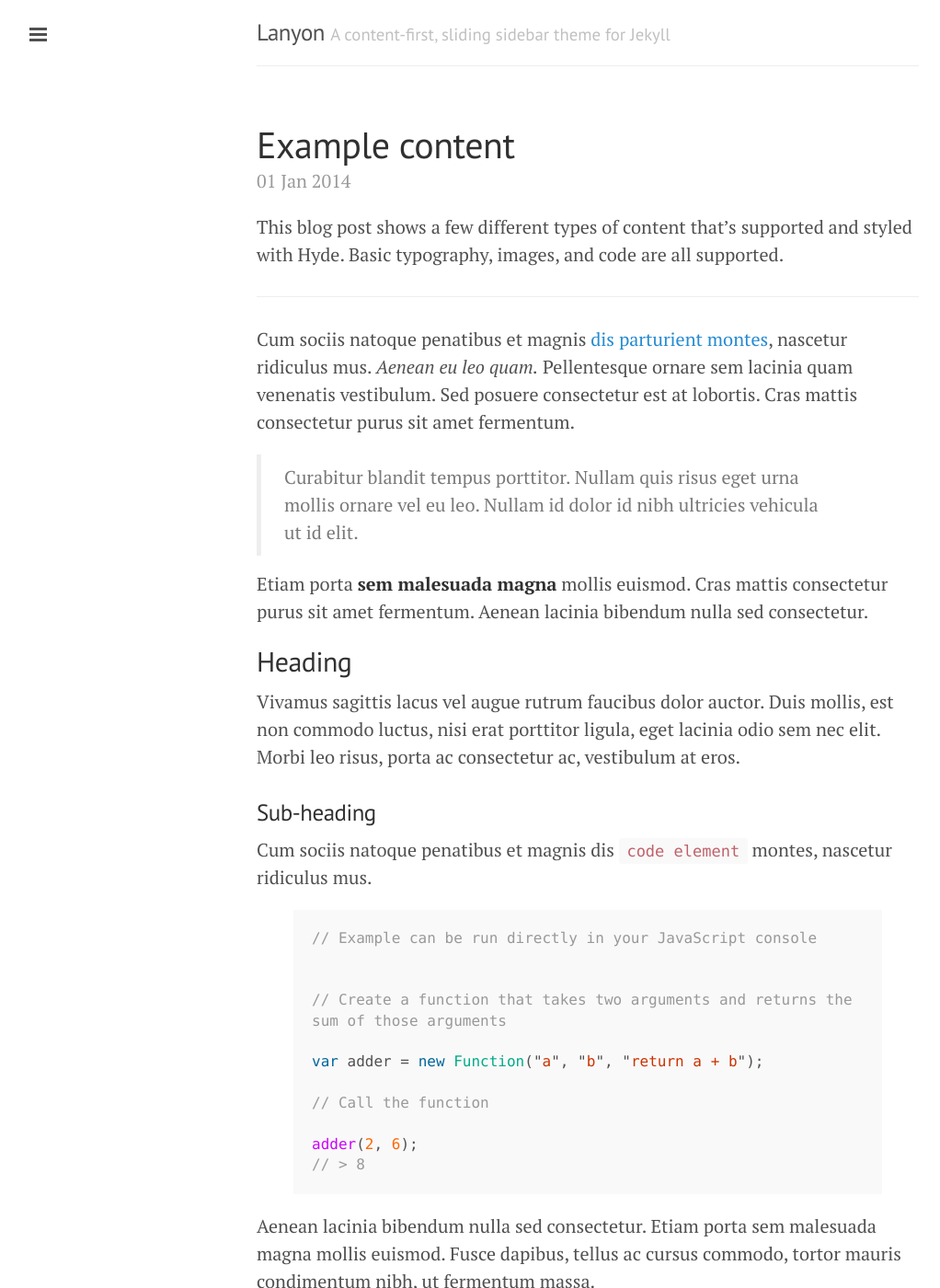
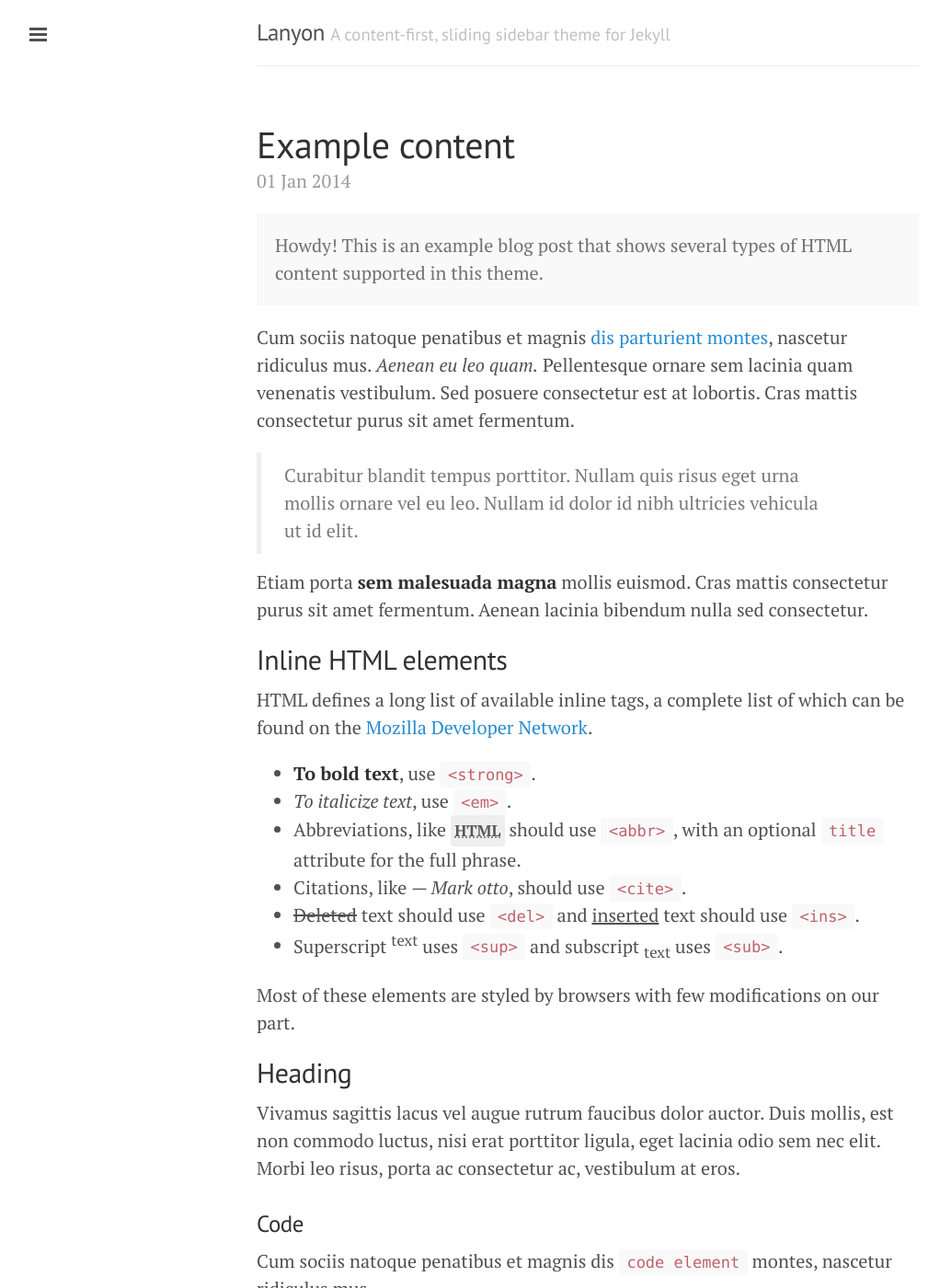
Before and after one commit to qiuyi943/qiuyi943.github.io, a Jekyll site: the page built from _posts/2014-01-01-example-content.md, in a window 1280 px wide and 1400 px high. Shown: the whole window at 92% size, without its empty margins (1-1023 px from the left). Built offline with Jekyll 4.4.1, drawn with Linux system fonts in a browser that asks for light colours; Markdown is read by kramdown in place of the engine named in the settings; some of the changed text lies outside the part shown.

Commit message:
pull in updated example content from poole

```diff
--- a/_posts/2014-01-01-example-content.md
+++ b/_posts/2014-01-01-example-content.md
@@ -3,9 +3,10 @@
 title: Example content
 ---
 
-This blog post shows a few different types of content that's supported and styled with Hyde. Basic typography, images, and code are all supported.
 
------
+<div class="message">
+  Howdy! This is an example blog post that shows several types of HTML content supported in this theme.
+</div>
 
 Cum sociis natoque penatibus et magnis <a href="#">dis parturient montes</a>, nascetur ridiculus mus. *Aenean eu leo quam.* Pellentesque ornare sem lacinia quam venenatis vestibulum. Sed posuere consectetur est at lobortis. Cras mattis consectetur purus sit amet fermentum.
 
@@ -13,11 +14,24 @@
 
 Etiam porta **sem malesuada magna** mollis euismod. Cras mattis consectetur purus sit amet fermentum. Aenean lacinia bibendum nulla sed consectetur.
 
+## Inline HTML elements
+
+HTML defines a long list of available inline tags, a complete list of which can be found on the [Mozilla Developer Network](https://developer.mozilla.org/en-US/docs/Web/HTML/Element).
+
+- **To bold text**, use `<strong>`.
+- *To italicize text*, use `<em>`.
+- Abbreviations, like <abbr title="HyperText Markup Langage">HTML</abbr> should use `<abbr>`, with an optional `title` attribute for the full phrase.
+- Citations, like <cite>&mdash; Mark otto</cite>, should use `<cite>`.
+- <del>Deleted</del> text should use `<del>` and <ins>inserted</ins> text should use `<ins>`.
+- Superscript <sup>text</sup> uses `<sup>` and subscript <sub>text</sub> uses `<sub>`.
+
+Most of these elements are styled by browsers with few modifications on our part.
+
 ## Heading
 
 Vivamus sagittis lacus vel augue rutrum faucibus dolor auctor. Duis mollis, est non commodo luctus, nisi erat porttitor ligula, eget lacinia odio sem nec elit. Morbi leo risus, porta ac consectetur ac, vestibulum at eros.
 
-### Sub-heading
+### Code
 
 Cum sociis natoque penatibus et magnis dis `code element` montes, nascetur ridiculus mus.
 
@@ -34,7 +48,7 @@
 
 Aenean lacinia bibendum nulla sed consectetur. Etiam porta sem malesuada magna mollis euismod. Fusce dapibus, tellus ac cursus commodo, tortor mauris condimentum nibh, ut fermentum massa.
 
-### Sub-heading
+### Lists
 
 Cum sociis natoque penatibus et magnis dis parturient montes, nascetur ridiculus mus. Aenean lacinia bibendum nulla sed consectetur. Etiam porta sem malesuada magna mollis euismod. Fusce dapibus, tellus ac cursus commodo, tortor mauris condimentum nibh, ut fermentum massa justo sit amet risus.
 
@@ -50,6 +64,59 @@
 
 Cras mattis consectetur purus sit amet fermentum. Sed posuere consectetur est at lobortis.
 
+<dl>
+  <dt>HyperText Markup Language (HTML)</dt>
+  <dd>The language used to describe and define the content of a Web page</dd>
+
+  <dt>Cascading Style Sheets (CSS)</dt>
+  <dd>Used to describe the appearance of Web content</dd>
+
+  <dt>JavaScript (JS)</dt>
+  <dd>The programming language used to build advanced Web sites and applications</dd>
+</dl>
+
+Integer posuere erat a ante venenatis dapibus posuere velit aliquet. Morbi leo risus, porta ac consectetur ac, vestibulum at eros. Nullam quis risus eget urna mollis ornare vel eu leo.
+
+### Tables
+
+Aenean lacinia bibendum nulla sed consectetur. Lorem ipsum dolor sit amet, consectetur adipiscing elit.
+
+<table>
+  <thead>
+    <tr>
+      <th>Name</th>
+      <th>Upvotes</th>
+      <th>Downvotes</th>
+    </tr>
+  </thead>
+  <tfoot>
+    <tr>
+      <td>Totals</td>
+      <td>21</td>
+      <td>23</td>
+    </tr>
+  </tfoot>
+  <tbody>
+    <tr>
+      <td>Alice</td>
+      <td>10</td>
+      <td>11</td>
+    </tr>
+    <tr>
+      <td>Bob</td>
+      <td>4</td>
+      <td>3</td>
+    </tr>
+    <tr>
+      <td>Charlie</td>
+      <td>7</td>
+      <td>9</td>
+    </tr>
+  </tbody>
+</table>
+
+Nullam id dolor id nibh ultricies vehicula ut id elit. Sed posuere consectetur est at lobortis. Nullam quis risus eget urna mollis ornare vel eu leo.
+
 -----
 
-Want to see something else added? <a href="https://github.com/mdo/hyde/issues/new">Open an issue.</a>
+Want to see something else added? <a href="https://github.com/poole/poole/issues/new">Open an issue.</a>
```
